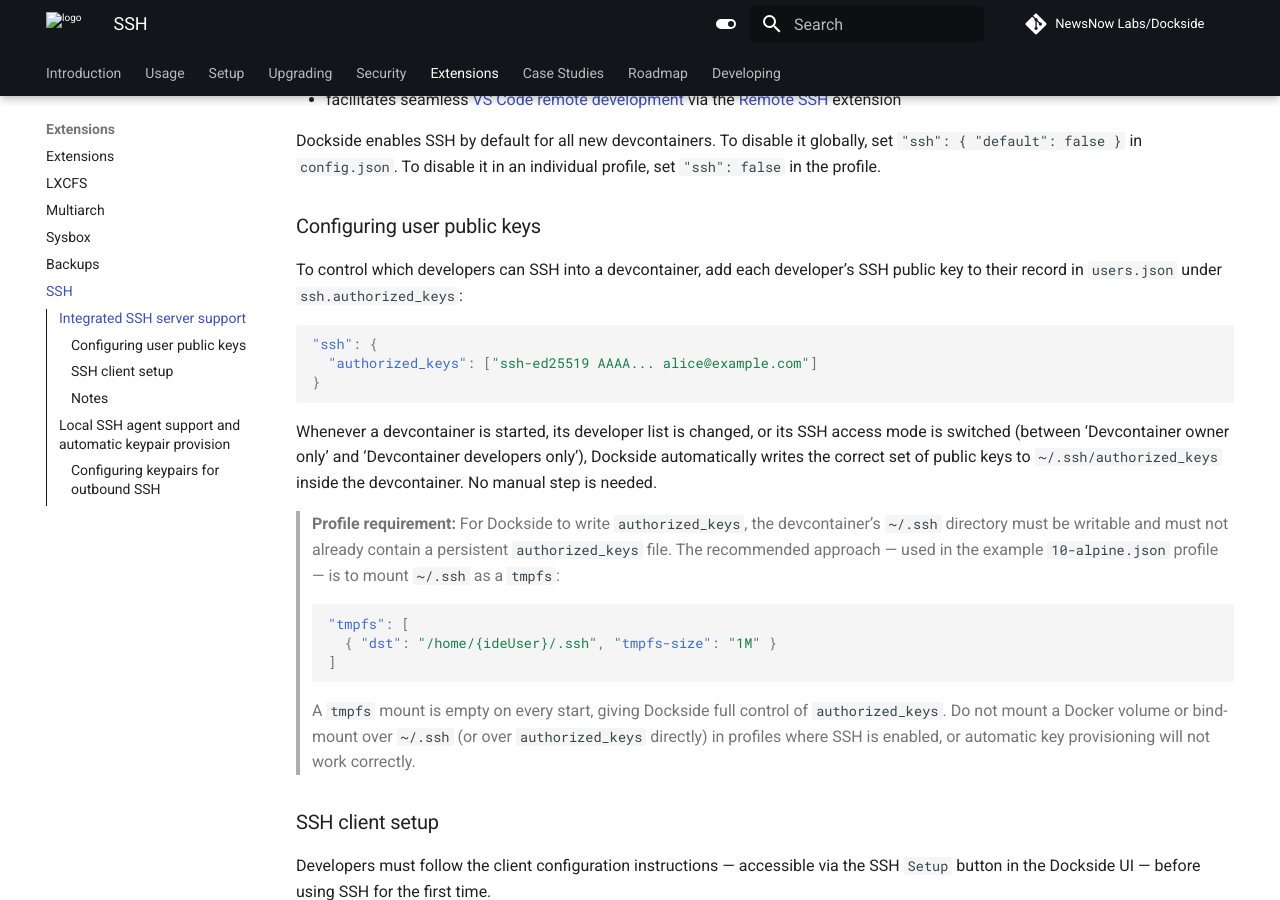
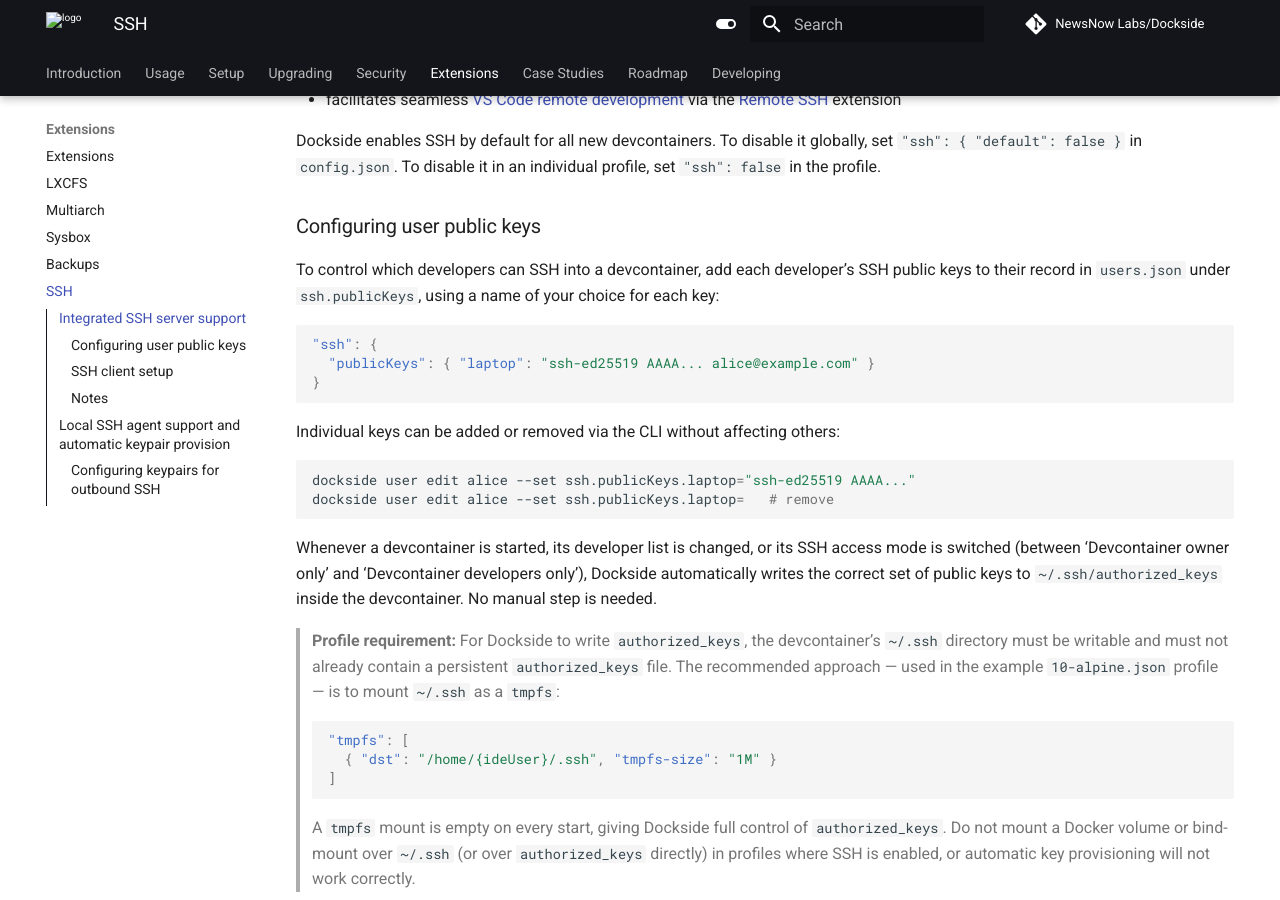
Before and after one commit to newsnowlabs/dockside, an MkDocs documentation site: the page built from docs/extensions/ssh.md, in a window 1280 px wide and 900 px high, scrolled down 544 px. Built offline with MkDocs 1.6.1 and Material for MkDocs 9.7.7, drawn with Linux system fonts in a browser that asks for light colours; comment, search, counter and statistics services are not loaded.

Commit message:
[API][Docs] Migrate ssh.authorized_keys[] to ssh.publicKeys{} for easier CLI key management
Replace the ssh.authorized_keys array with a named hash ssh.publicKeys, allowing
individual public keys to be added/removed via the CLI independently:

  dockside user edit alice --set ssh.publicKeys.laptop="ssh-rsa AAAA..."
  dockside user edit alice --set ssh.publicKeys.laptop=   # remove

Changes:
- Bump User CURRENT_VERSION to 2
- Add versionUpgrade v1→v2: migrates existing authorized_keys arrays to
  publicKeys hashes (naming migrated keys key1, key2, ...); cleans up old field
- Update authorized_keys() accessor to return [values %{ssh.publicKeys}]
- Update example users.json and docs to use publicKeys

Reservation.pm and launch.sh are unchanged — the accessor still returns an arrayref.

https://claude.ai/code/session_01BnV2F3EVVhqLwS6b5BmxtJ

````diff
--- a/docs/extensions/ssh.md
+++ b/docs/extensions/ssh.md
@@ -17,12 +17,19 @@ Dockside enables SSH by default for all new devcontainers. To disable it globall
 
 ### Configuring user public keys
 
-To control which developers can SSH into a devcontainer, add each developer's SSH public key to their record in `users.json` under `ssh.authorized_keys`:
+To control which developers can SSH into a devcontainer, add each developer's SSH public keys to their record in `users.json` under `ssh.publicKeys`, using a name of your choice for each key:
 
 ```json
 "ssh": {
-  "authorized_keys": ["ssh-ed25519 AAAA... alice@example.com"]
+  "publicKeys": { "laptop": "ssh-ed25519 AAAA... alice@example.com" }
 }
+```
+
+Individual keys can be added or removed via the CLI without affecting others:
+
+```bash
+dockside user edit alice --set ssh.publicKeys.laptop="ssh-ed25519 AAAA..."
+dockside user edit alice --set ssh.publicKeys.laptop=   # remove
 ```
 
 Whenever a devcontainer is started, its developer list is changed, or its SSH access mode is switched (between 'Devcontainer owner only' and 'Devcontainer developers only'), Dockside automatically writes the correct set of public keys to `~/.ssh/authorized_keys` inside the devcontainer. No manual step is needed.
````
Also changed, not shown: docs/setup.md (+1 -1 lines), 2 other files.
